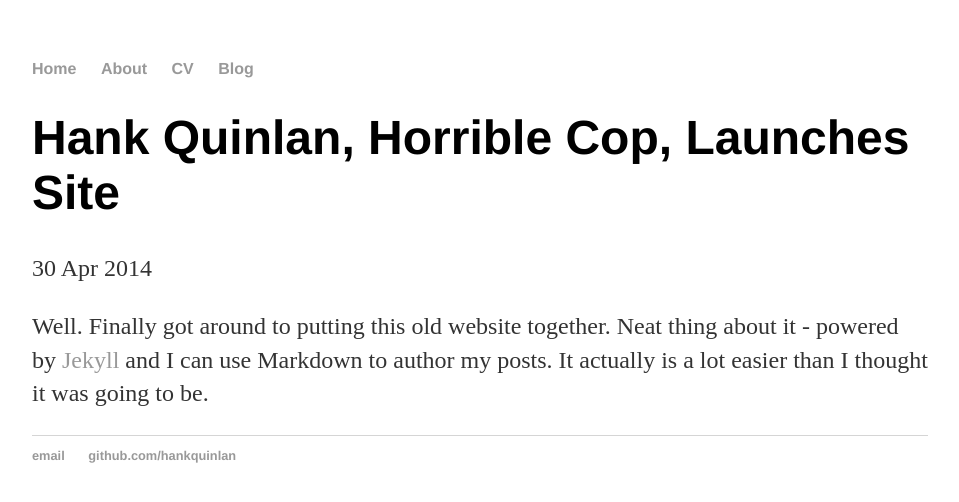
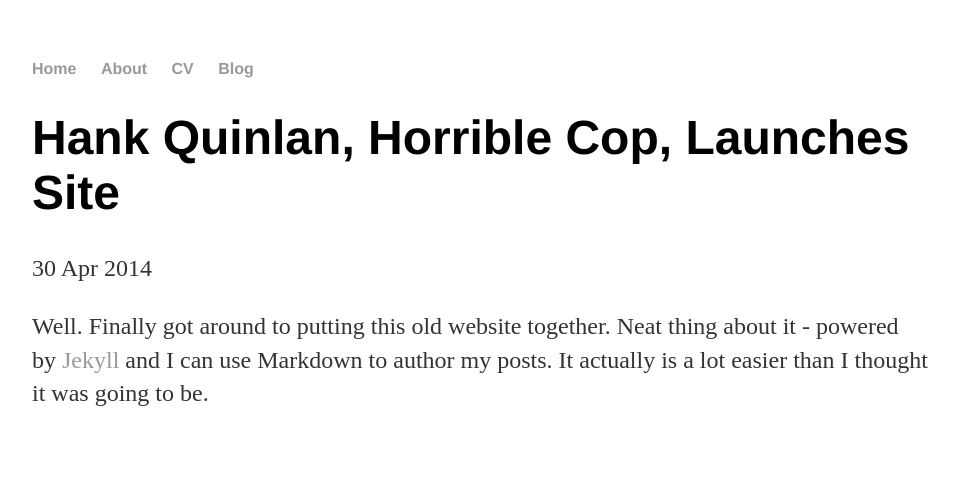
Before and after one commit to Boshi-Wang/Boshi-Wang.github.io, a Jekyll site: the page built from _posts/2014-04-30-hank-quinlan-site-launched.md, in a window 1280 px wide. Shown: the top 502 px of the page, without its empty margins (160-1119 px from the left). Built offline with Jekyll 4.4.1, drawn with Linux system fonts in a browser that asks for light colours.

Commit message:
Update default.html

```diff
--- a/_layouts/default.html
+++ b/_layouts/default.html
@@ -19,11 +19,5 @@
 			{{ content }}
 
 			</div><!-- /.container -->
-			<footer>
-	    		<ul>
-	        		<li><a href="mailto:hankquinlanhub@gmail.com">email</a></li>
-	        		<li><a href="https://github.com/hankquinlan">github.com/hankquinlan</a></li>
-				</ul>
-			</footer>
 		</body>
 	</html>
```
